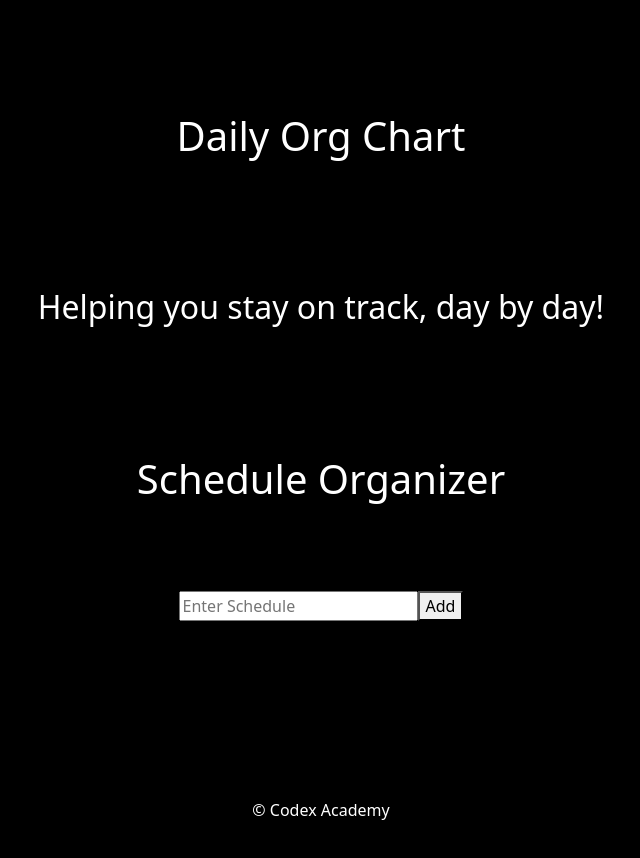
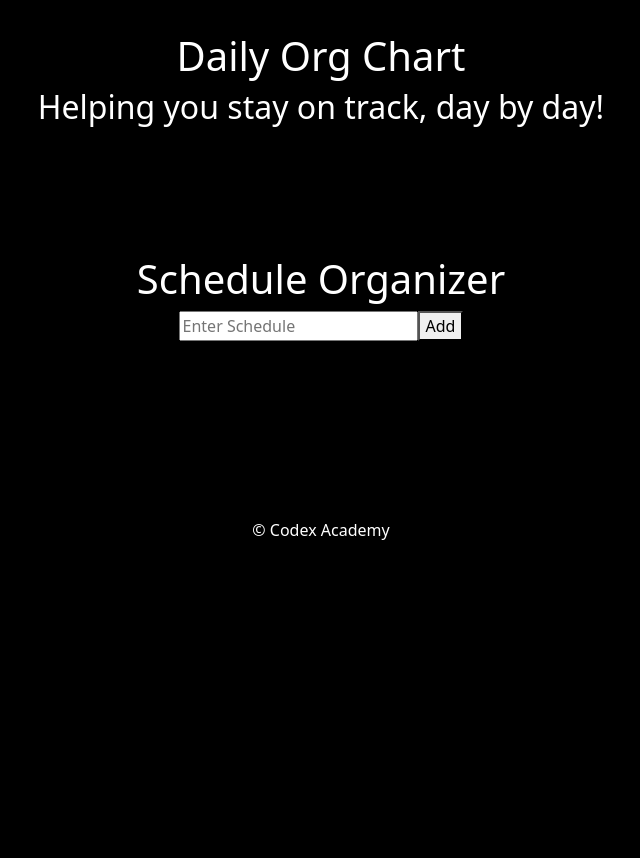
Before and after one commit to jyoung57/daily-org-chart, a React (Vite) app: page / in a window 1280 px wide. Shown: the top 858 px of the page, without its empty margins (319-959 px from the left). After the commit the page ends 800 px from the top, so only its background shows below. Built offline with nearby package versions, Linux system fonts and the light colour scheme; the HTML template or start-up script is replaced by a standard one.

Commit message:
changed sub header to h2 and enter task to h3

```diff
--- a/src/styles/Header.css
+++ b/src/styles/Header.css
@@ -13,10 +13,6 @@ body {
   color: var(--text-color);
 }
 
-h1 {
-  padding: 10vh;
+h2 {
+  padding-bottom: 15vh;
 }
-
-h2 {
-  padding: 5vh;
-}
```
